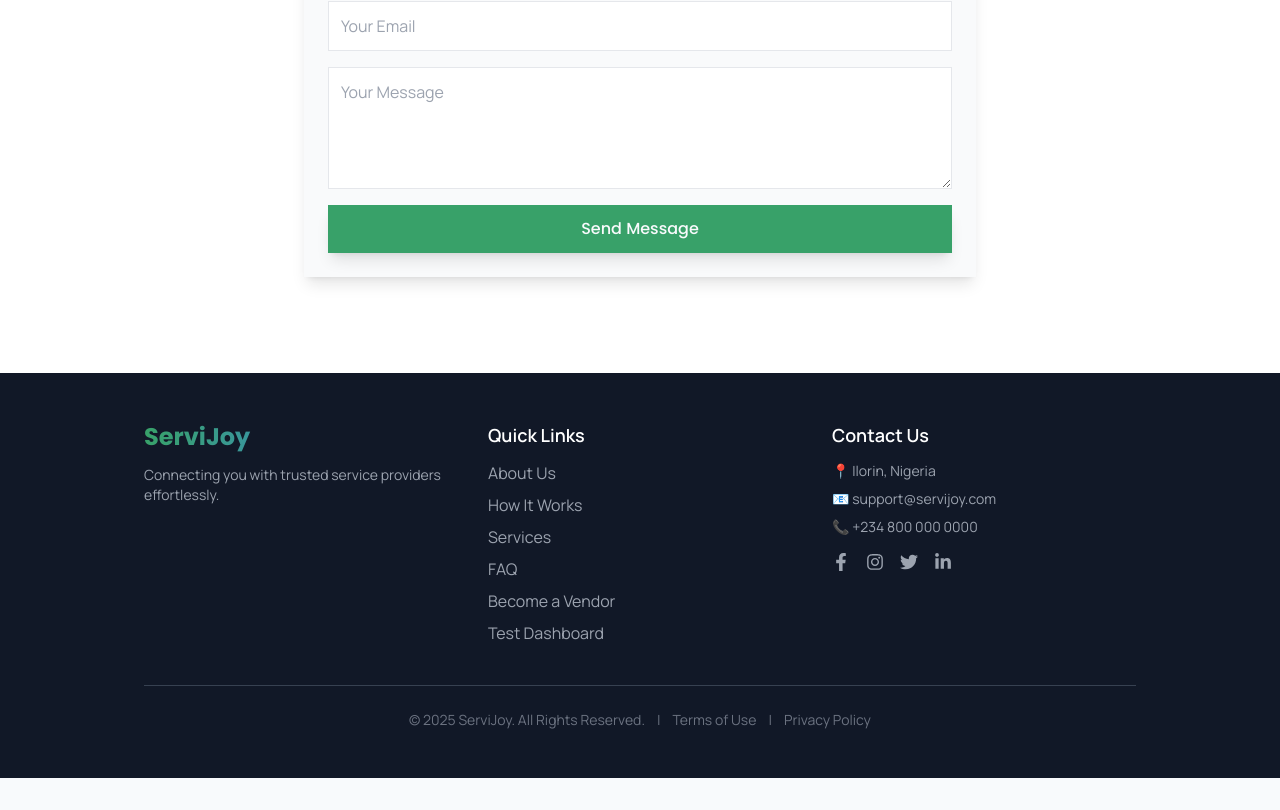
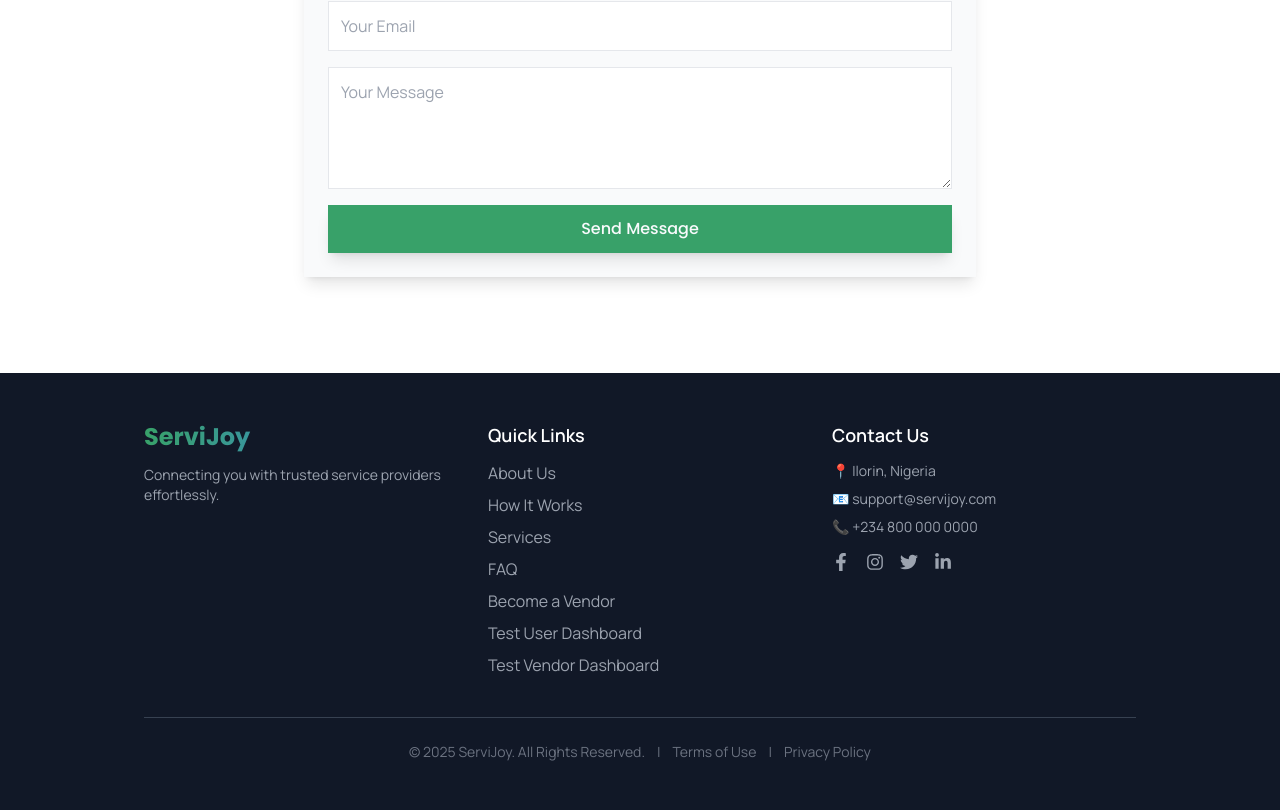
Before and after one commit to mayor-style/servijoy, a React (Vite) app: page / in a window 1280 px wide. Shown: the part 5461-6271 px from the top of the page. Before the commit the page ends 6239 px from the top, so only its background shows below. Built offline with nearby package versions, Linux system fonts and the light colour scheme.

Commit message:
adjusted the dashboard user type for tsting purpose

```diff
--- a/src/components/Footer.jsx
+++ b/src/components/Footer.jsx
@@ -1,8 +1,21 @@
 import React from "react";
 import { Link } from "react-router-dom";
 import { FaFacebookF, FaInstagram, FaTwitter, FaLinkedinIn } from "react-icons/fa";
+import { useAuth } from "../context/authContext"; // adjust the path accordingly
 
 const Footer = () => {
+  const { user, login } = useAuth();
+
+  const handleTestUserDashboard = () => {
+    // Update user role to "user" for testing
+    login({ ...user, role: "user" });
+  };
+
+  const handleTestVendorDashboard = () => {
+    // Update user role back to "vendor" for testing
+    login({ ...user, role: "vendor" });
+  };
+
   return (
     <footer className="bg-gray-900 text-white py-12">
       <div className="max-w-6xl mx-auto px-6 md:px-12 lg:px-20">
@@ -22,12 +35,50 @@ const Footer = () => {
           <div>
             <h3 className="text-lg font-semibold text-white">Quick Links</h3>
             <ul className="mt-3 space-y-2 max-sm:text-sm">
-              <li><Link to="/about" className="text-gray-400 hover:text-white transition">About Us</Link></li>
-              <li><Link to="/how-it-works" className="text-gray-400 hover:text-white transition">How It Works</Link></li>
-              <li><Link to="/services" className="text-gray-400 hover:text-white transition">Services</Link></li>
-              <li><Link to="faq" className="text-gray-400 hover:text-white transition">FAQ</Link></li>
-              <li><Link to="/become-a-vendor" className="text-gray-400 hover:text-white transition">Become a Vendor</Link></li>
-              <li><Link to="/dashboard" className="text-gray-400 hover:text-white transition">Test Dashboard</Link></li>
+              <li>
+                <Link to="/about" className="text-gray-400 hover:text-white transition">
+                  About Us
+                </Link>
+              </li>
+              <li>
+                <Link to="/how-it-works" className="text-gray-400 hover:text-white transition">
+                  How It Works
+                </Link>
+              </li>
+              <li>
+                <Link to="/services" className="text-gray-400 hover:text-white transition">
+                  Services
+                </Link>
+              </li>
+              <li>
+                <Link to="/faq" className="text-gray-400 hover:text-white transition">
+                  FAQ
+                </Link>
+              </li>
+              <li>
+                <Link to="/become-a-vendor"
+                className="text-gray-400 hover:text-white transition">
+                  Become a Vendor
+                </Link>
+              </li>
+              <li>
+                <Link
+                to={'/dashboard'}
+                  onClick={handleTestUserDashboard}
+                  className="text-gray-400 hover:text-white transition focus:outline-none"
+                >
+                  Test User Dashboard
+                </Link>
+              </li>
+              <li>
+                <Link
+                to={'/dashboard'}
+                  onClick={handleTestVendorDashboard}
+                  className="text-gray-400 hover:text-white transition focus:outline-none"
+                >
+                  Test Vendor Dashboard
+                </Link>
+              </li>
             </ul>
           </div>
 
@@ -55,7 +106,6 @@ const Footer = () => {
                 <FaLinkedinIn size={18} />
               </a>
             </div>
-
           </div>
         </div>
 
@@ -63,9 +113,13 @@ const Footer = () => {
         <div className="text-center text-gray-500 text-sm pt-6">
           © {new Date().getFullYear()} ServiJoy. All Rights Reserved.
           <span className="mx-3">|</span>
-          <Link to="/terms" className="hover:text-white transition">Terms of Use</Link>
+          <Link to="/terms" className="hover:text-white transition">
+            Terms of Use
+          </Link>
           <span className="mx-3">|</span>
-          <Link to="/privacy" className="hover:text-white transition">Privacy Policy</Link>
+          <Link to="/privacy" className="hover:text-white transition">
+            Privacy Policy
+          </Link>
         </div>
 
       </div>
```
